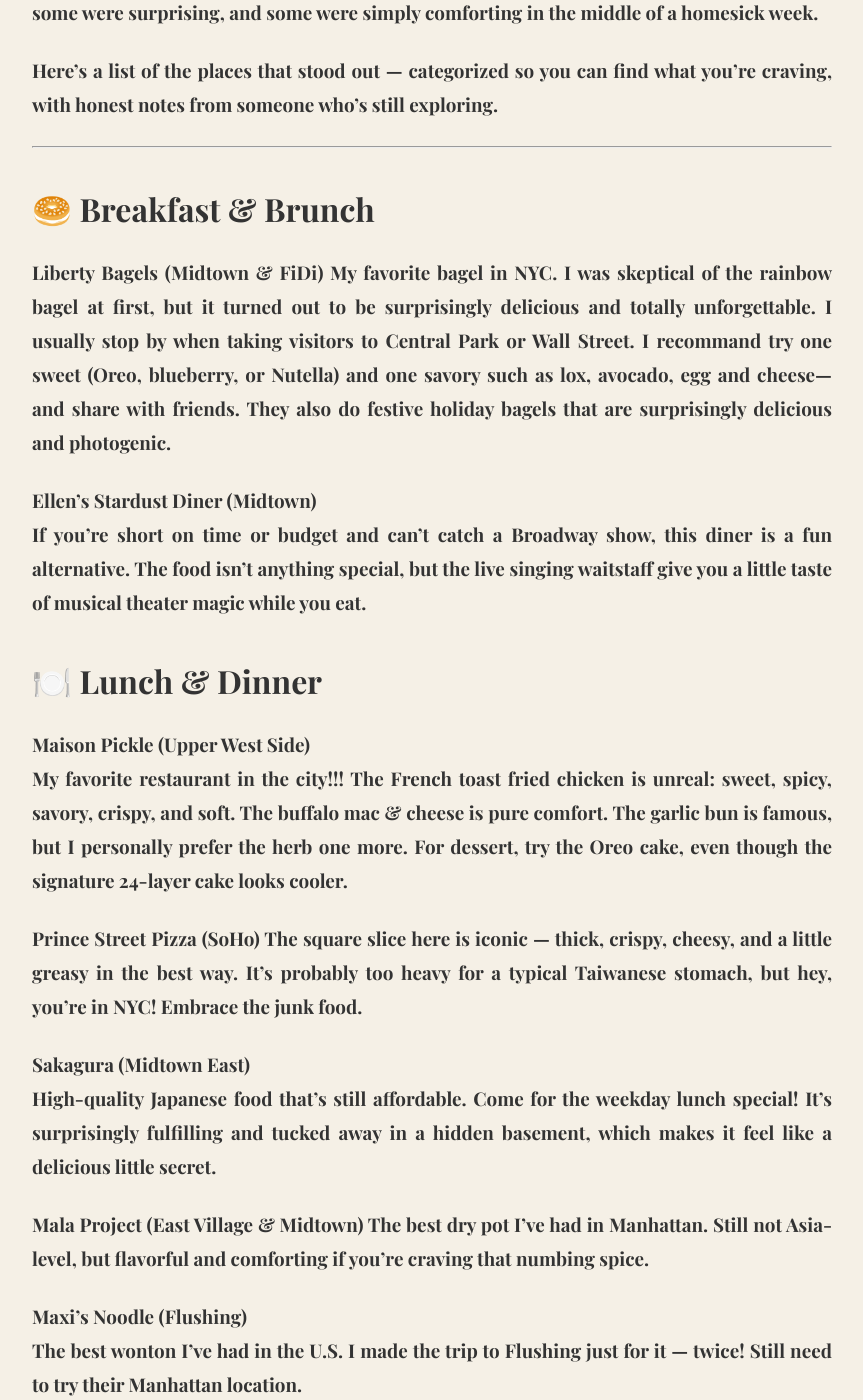
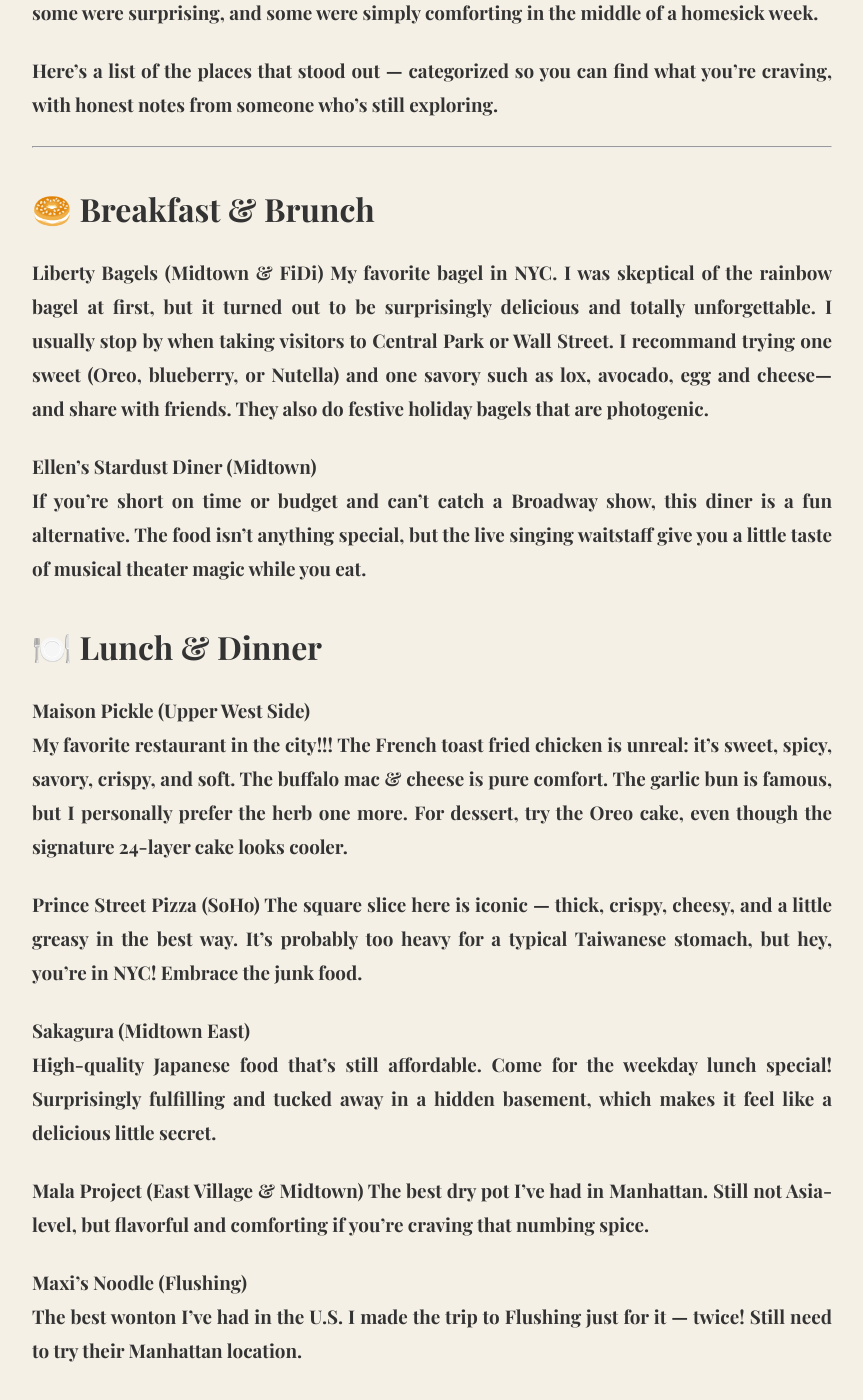
Before and after one commit to ColetteChang/colettechang.github.io, a Jekyll site: the page built from _posts/2025-05-10-Colette’s-NYC-Food-Guide.md, in a window 1280 px wide and 1400 px high, scrolled down 465 px. Shown: the whole window, without its empty margins (208-1071 px from the left). Built offline with Jekyll 4.4.1, drawn with Linux system fonts in a browser that asks for light colours; some of the changed text lies outside the part shown.

Commit message:
Update blog posts and configuration

```diff
--- a/_config.yml
+++ b/_config.yml
@@ -40,10 +40,13 @@
   enabled:
     - categories
     - tags
-  layout: 'archive'
+  layouts:
+    category: archive
+    tag: archive
   permalinks:
     category: '/categories/:name/'
     tag: '/tags/:name/'
 
 include:
   - categories
+  - tags
--- a/_posts/2025-05-10-Colette’s-NYC-Food-Guide.md
+++ b/_posts/2025-05-10-Colette’s-NYC-Food-Guide.md
@@ -18,7 +18,7 @@
 ## 🥯 Breakfast & Brunch
 
 **Liberty Bagels (Midtown & FiDi)**
-My favorite bagel in NYC. I was skeptical of the rainbow bagel at first, but it turned out to be surprisingly delicious and totally unforgettable. I usually stop by when taking visitors to Central Park or Wall Street. I recommand try one sweet (Oreo, blueberry, or Nutella) and one savory such as lox, avocado, egg and cheese— and share with friends. They also do festive holiday bagels that are surprisingly delicious and photogenic.
+My favorite bagel in NYC. I was skeptical of the rainbow bagel at first, but it turned out to be surprisingly delicious and totally unforgettable. I usually stop by when taking visitors to Central Park or Wall Street. I recommand trying one sweet (Oreo, blueberry, or Nutella) and one savory such as lox, avocado, egg and cheese— and share with friends. They also do festive holiday bagels that are photogenic.
 
 **Ellen's Stardust Diner (Midtown)**
 If you're short on time or budget and can't catch a Broadway show, this diner is a fun alternative. The food isn't anything special, but the live singing waitstaff give you a little taste of musical theater magic while you eat.
@@ -26,13 +26,13 @@
 ## 🍽️ Lunch & Dinner
 
 **Maison Pickle (Upper West Side)**
-My favorite restaurant in the city!!! The French toast fried chicken is unreal: sweet, spicy, savory, crispy, and soft. The buffalo mac & cheese is pure comfort. The garlic bun is famous, but I personally prefer the herb one more. For dessert, try the Oreo cake, even though the signature 24-layer cake looks cooler.
+My favorite restaurant in the city!!! The French toast fried chicken is unreal: it's sweet, spicy, savory, crispy, and soft. The buffalo mac & cheese is pure comfort. The garlic bun is famous, but I personally prefer the herb one more. For dessert, try the Oreo cake, even though the signature 24-layer cake looks cooler.
 
 **Prince Street Pizza (SoHo)**
 The square slice here is iconic — thick, crispy, cheesy, and a little greasy in the best way. It's probably too heavy for a typical Taiwanese stomach, but hey, you're in NYC! Embrace the junk food.
 
 **Sakagura (Midtown East)**
-High-quality Japanese food that's still affordable. Come for the weekday lunch special! It's surprisingly fulfilling and tucked away in a hidden basement, which makes it feel like a delicious little secret.
+High-quality Japanese food that's still affordable. Come for the weekday lunch special! Surprisingly fulfilling and tucked away in a hidden basement, which makes it feel like a delicious little secret.
 
 **Mala Project (East Village & Midtown)**
 The best dry pot I've had in Manhattan. Still not Asia-level, but flavorful and comforting if you're craving that numbing spice.
@@ -41,7 +41,7 @@
 The best wonton I've had in the U.S. I made the trip to Flushing just for it — twice! Still need to try their Manhattan location.
 
 **Dhamaka (Lower East Side)**
-A high-quality Indian restaurant that delivers bold flavors and unique dishes. Definitely try the biryani - the pot is covered by bread! Really traditional way to make the dish. Also, don't miss the dessert! It's exotic, but surprisingly tasty. A great spot when you want something different and exciting.
+A high-quality Indian restaurant that delivers bold flavors and unique dishes. Definitely try the biryani - the pot is covered by bread! A really traditional way to make the dish. Also, don't miss the dessert! It's exotic, but surprisingly tasty. A great spot when you want something different and exciting.
 
 **Bar B (Greenwich Village)**
 A tiny standing bar with great happy hour and fun energy. No seats, but that's part of the charm. Perfect for a quick bite before heading to dessert with friends.
```
Also changed, not shown: other parts of _posts/2025-05-10-Colette’s-NYC-Food-Guide.md (+1 -1 lines), _posts/2025-05-09-Hello-World.md (+1 -1 lines), _posts/2025-05-11-dating-app-advice-for-real-love.md (+5 -3 lines).
